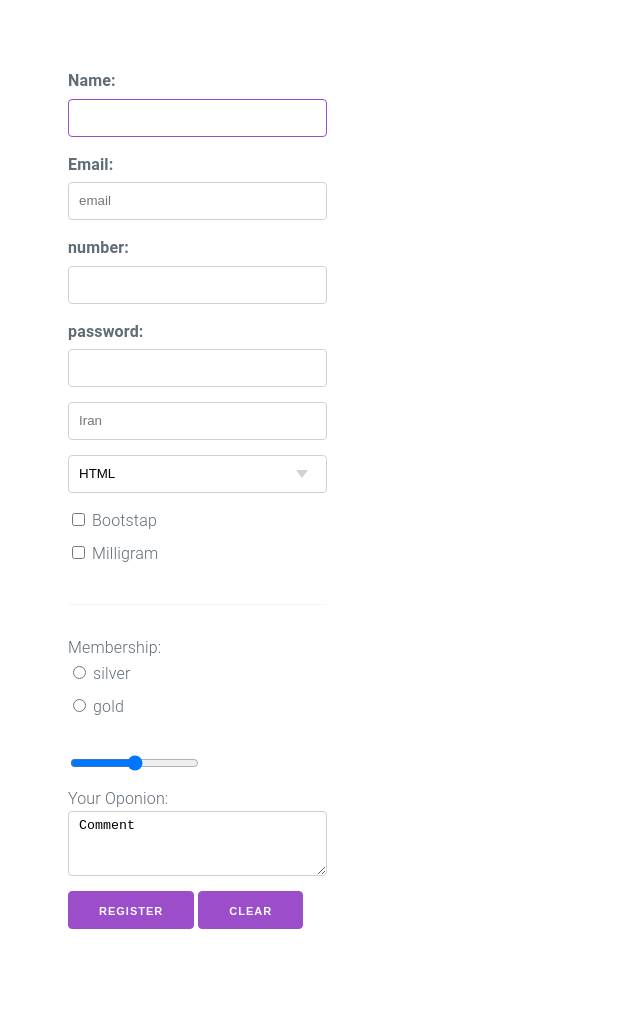
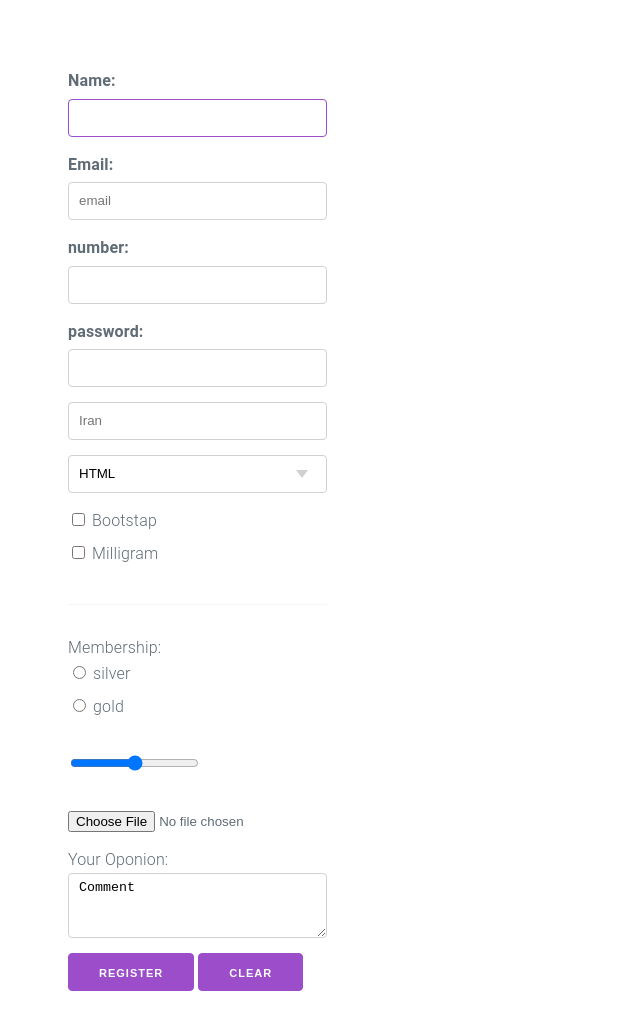
Before and after one commit to zahrakhoshkalam/form-css, a plain HTML site: page index.html in a window 1280 px wide. Shown: the whole page, without its empty margins (0-640 px from the left). Drawn offline with nearby package versions, Linux system fonts and the light colour scheme.

Commit message:
File input

```diff
--- a/index.html
+++ b/index.html
@@ -72,6 +72,10 @@
       <br />
       <input type="range" min="0" max="10" value="5" />
       <br />
+      <br />
+      <input type="file" accept=".jpg,.png" />
+      <!-- image/* for accept all type of pic-->
+      <br />
       <span> Your Oponion: </span>
       <textarea name=" " cols="30" rows="10">Comment</textarea>
       <div>
```
